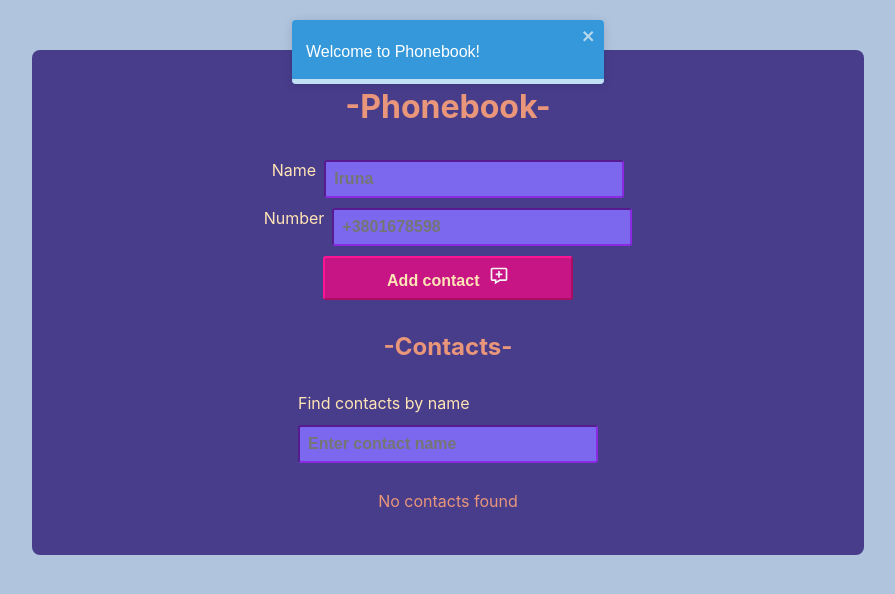
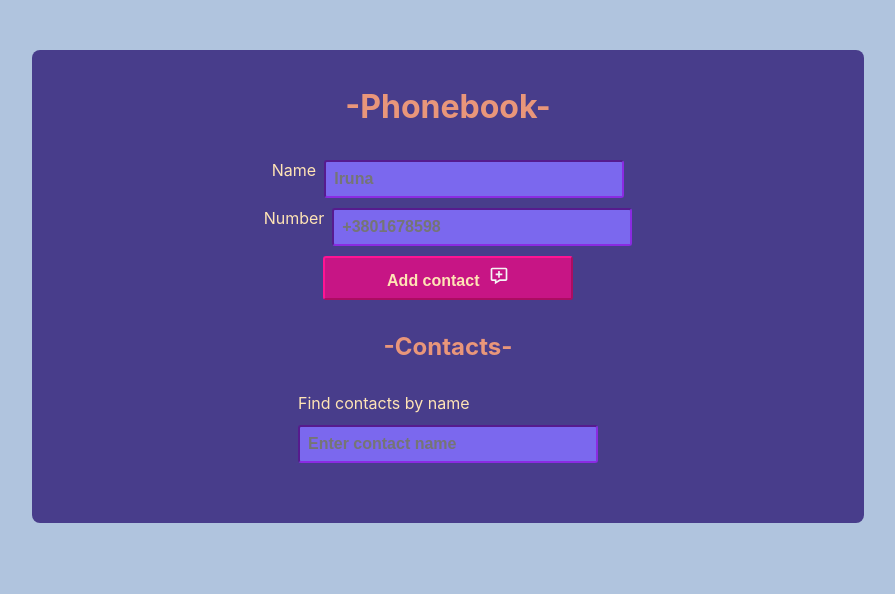
Before and after one commit to vilhota30/goit-react-redux-toolkit-hw-07-phonebook, a React (Create React App) app: page / in a window 1280 px wide. Shown: the top 594 px of the page, without its empty margins (192-1087 px from the left). Built offline with nearby package versions, Linux system fonts and the light colour scheme.

Commit message:
використання redux-tollkit та redux-persist

```diff
--- a/src/components/App.jsx
+++ b/src/components/App.jsx
@@ -1,133 +1,24 @@
-import React, { useEffect, useState} from "react";
-import { ToastContainer, toast } from 'react-toastify';
 import 'react-toastify/dist/ReactToastify.css';
 
-import {nanoid} from "nanoid";
 import {Container} from "./App.styled";
 import PhoneBook from './PhoneBook/PhoneBook';
 import ContactList from './ContactList/ContactList';
 import Filter from './Filter/Filter';
 
-toast.info('Welcome to Phonebook!', {
-  position: "top-center",
-  autoClose: 4000,
-  hideProgressBar: false,
-  closeOnClick: true,
-  pauseOnHover: false,
-  draggable: true,
-  progress: undefined,
-  theme: "colored",
-  });
-
-  // const phoneNumber = {
-  //   Booknumber: [
-  //   {id: 'id-1', name: 'Rosie Simpson', number: '459-12-56'},
-  //   {id: 'id-2', name: 'Hermione Kline', number: '443-89-12'},
-  //   {id: 'id-3', name: 'Eden Clements', number: '645-17-79'},
-  //   {id: 'id-4', name: 'Annie Copeland', number: '227-91-26'},
-  //   ],
-  // };
-
-  const LOCAL_STORAGE_KEY = 'contacts';
-
-
   function App() {
-
-  const [contacts, setContacts] = useState([]);
-  const [filter, setFilter] = useState('');
-
-
-  useEffect(() => {
-    if (contacts.length > 0) {
-      localStorage.setItem(LOCAL_STORAGE_KEY, JSON.stringify(contacts));
-    }
-  }, [contacts]);
-
-
-  useEffect(() => {
-     const savedContactsFromStorage = JSON.parse(localStorage.getItem(LOCAL_STORAGE_KEY ));
-
-    if (savedContactsFromStorage && savedContactsFromStorage.length > 0) {
-      setContacts(savedContactsFromStorage);
-    }
-  }, []);
-
-
-  const isContactUnique = (newName) => {
-    return contacts.some(({ name }) => name === newName);
-
-  };
-
-  const addContact = (newName, number) => {
-    if (isContactUnique(newName)) {
-      toast.error(`${newName} is already in contacts.`, {
-        theme: "colored"
-      });
-      return;
-
-    }
-
-    const newContact = {
-      id: nanoid(),
-      name: newName,
-      number,
-    };
-    setContacts([newContact, ...contacts]);
-    console.log(contacts);
-
-  };
-
-
-
-
-const deleteContact = contactId => {
-  const deletedContactId = contacts.find(contact => contact.id === contactId);
-
-  if (deletedContactId) {
-    const {name} = deletedContactId;
-    setContacts(contacts.filter(contact => contact.id !== contactId));
-    toast.success(`Deleted contact: ${name}`, {
-      theme: "colored"
-    });
-
-  }
-}
-
-
-const changeFilter = event => {
-  setFilter(`${event.currentTarget.value}`);
-}
-
-
-const getFilterContacts = () => {
-  return contacts.filter(({ name }) =>
-    name.toLowerCase().includes(filter)
-  );
-};
-
-const filtredContacts = getFilterContacts();
-
   return (
       <>
-       <Container>
-        <h1>-Phonebook- </h1>
-        <PhoneBook onAddContact={addContact}/>
-
-        <h2>-Contacts-</h2>
-        <Filter value={filter} onChange={changeFilter}/>
-          {filtredContacts.length > 0 ? (
-          <ContactList
-            contacts={filtredContacts} onDeleteContact={deleteContact}
-          />
-        ) : (
-          <p style={{color: "darksalmon", display: "flex", justifyContent: "center"}}>No contacts found</p>
-        )}
-         <ToastContainer icon={false} />
-      </Container>
+         <Container>
+          <h1>-Phonebook- </h1>
+            <PhoneBook />
+          <h2>-Contacts-</h2>
+            <Filter />
+            <ContactList/>
+         </Container>
       </>
      );
 
-        }
+}
 
 export default App;
 
--- a/src/components/ContactItem/ContactItem.jsx
+++ b/src/components/ContactItem/ContactItem.jsx
@@ -1,13 +1,20 @@
 import PropTypes from "prop-types";
 import {Item, Button} from "./ContactItem.styled";
 import { BiMessageAltX } from "react-icons/bi";
-const ContactItem = ({id, name, number, onDeleteContact}) => {
+import {useDispatch} from 'react-redux';
+import { deleteContact } from "redux/Contacts/contactsSlice";
+const ContactItem = ({id, name, number}) => {
+
+    const dispatch = useDispatch();
+    const handleDeleteContact = () => {
+        dispatch(deleteContact(id));
+    };
     return (
        <Item>
         <span>
             {name}: {number}
         </span>
-        <Button type="button" onClick={() => onDeleteContact(id)}>
+        <Button type="button" onClick={() => handleDeleteContact(id)}>
          Delete <BiMessageAltX/>
         </Button>
        </Item>
@@ -18,7 +25,6 @@ ContactItem.propTypes = {
     name: PropTypes.string.isRequired,
     id: PropTypes.string.isRequired,
     number: PropTypes.string,
-    onDeleteContact: PropTypes.func.isRequired,
 }
 
 export default ContactItem;
--- a/src/components/ContactList/ContactList.jsx
+++ b/src/components/ContactList/ContactList.jsx
@@ -1,8 +1,10 @@
 import ContactItem from "components/ContactItem/ContactItem";
-import PropTypes from "prop-types";
+import {useSelector} from 'react-redux';
+import { filteredContactsSelect } from "redux/Selectors/selectors";
 
+ const ContactList = () => {
 
- const ContactList = ({ contacts, onDeleteContact }) => {
+  const contacts = useSelector(filteredContactsSelect);
     return (
         <ul>
       {contacts.map(({ id, name, number }) => (
@@ -11,23 +13,10 @@ import PropTypes from "prop-types";
           name={name}
           number={number}
           id={id}
-          onDeleteContact={onDeleteContact}
         />
       ))}
     </ul>
     );
 };
 
-
-ContactList.propTypes = {
-    contacts: PropTypes.arrayOf(
-        PropTypes.shape({
-            id: PropTypes.string.isRequired,
-            name: PropTypes.string.isRequired,
-            number: PropTypes.string,
-        }),
-    ).isRequired,
-    onDeleteContact: PropTypes.func.isRequired,
-};
-
 export default ContactList;
--- a/src/components/Filter/Filter.jsx
+++ b/src/components/Filter/Filter.jsx
@@ -1,17 +1,20 @@
-import PropTypes from "prop-types";
 import {LabelFilter, Input} from "./Filter.styled";
+import {useDispatch, useSelector} from 'react-redux';
+import { filterSelect } from "redux/Selectors/selectors";
+import { setFilterValue } from "redux/Filter/filterSlice";
 
- const Filter = ({value, onChange}) => {
+ const Filter = () => {
+    const value = useSelector(filterSelect);
+    const dispatch = useDispatch();
+    const handleChangeFilter = event => {
+        dispatch(setFilterValue(event.target.value));
+    };
     return (
         <LabelFilter>
             Find contacts by name
-            <Input type="text" value={value} name="filter" placeholder="Enter contact name" onChange={onChange}/>
+            <Input type="text" value={value} name="filter" placeholder="Enter contact name" onChange={handleChangeFilter}/>
         </LabelFilter>
     );
 };
 
-Filter.propTypes = {
-    value: PropTypes.string.isRequired,
-    onChange: PropTypes.func.isRequired,
-};
 export default Filter;
--- a/src/components/PhoneBook/PhoneBook.jsx
+++ b/src/components/PhoneBook/PhoneBook.jsx
@@ -1,12 +1,19 @@
 import React, {useState} from "react";
 import PropTypes from "prop-types";
+import {useDispatch, useSelector} from 'react-redux';
+import { addContact } from "redux/Contacts/contactsSlice";
+import { nanoid } from "nanoid";
+import { contactsSelect } from "redux/Selectors/selectors";
 import { Button, Form, LabelForm, Input } from './PhoneBook.styled';
 import { BiMessageAdd } from "react-icons/bi";
 
-function PhoneBook({onAddContact}) {
+ function PhoneBook() {
 
     const [name, setName] = useState('');
     const [number, setNumber] = useState('');
+
+    const dispatch = useDispatch();
+    const contacts = useSelector(contactsSelect);
 
    const handleChangeContact = event => {
         const { name, value } = event.currentTarget;
@@ -18,10 +25,15 @@ function PhoneBook({onAddContact}) {
     };
 
     const handleSubmit = event => {
-        event.preventDefault();
-        onAddContact(name, number);
+         event.preventDefault();
+
+        if(contacts.some(contact => contact.name === name)) {
+            alert('contact already exists');
+            return;
+        }
+
+        dispatch(addContact({name, number, id: nanoid() }));
         resetForm();
-
     };
 
      const resetForm = () => {
```
